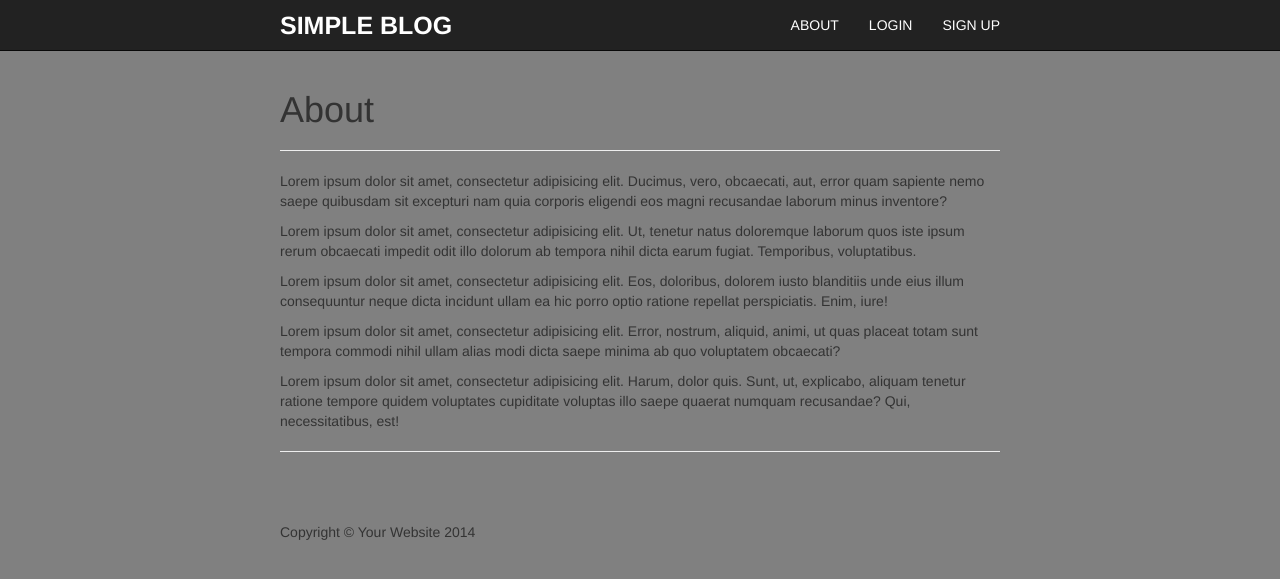
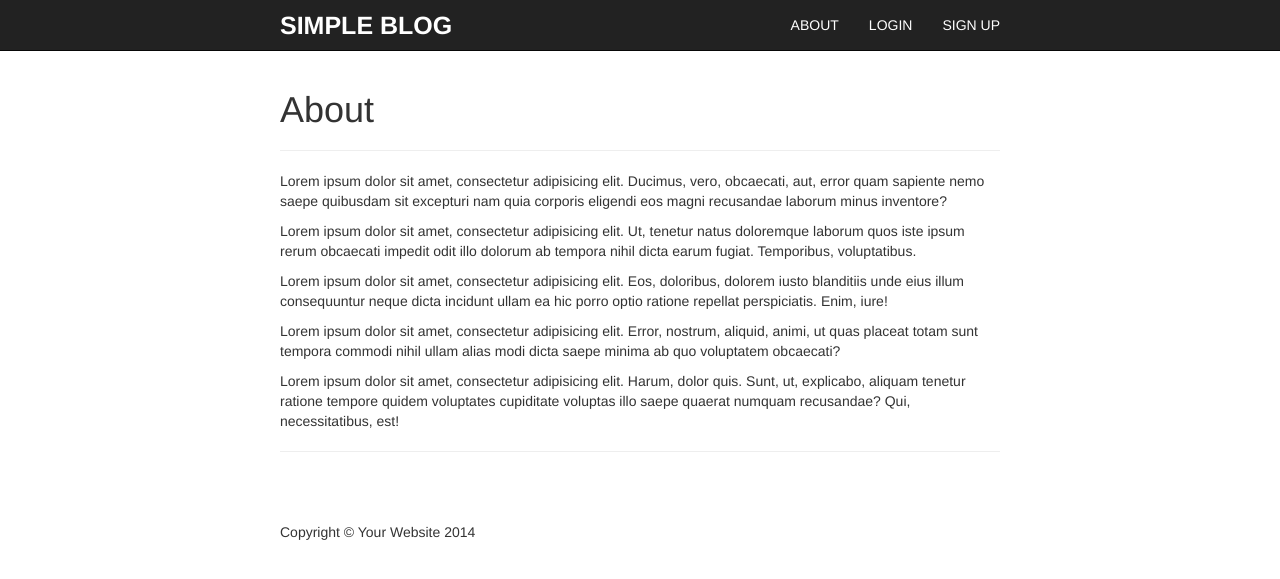
Before and after one commit to badt4ste/badt4ste.github.io, a PHP site: page /about.html in a window 1280 px wide. Shown: the top 579 px of the page. Run offline with PHP 8.4, Linux system fonts and the light colour scheme.

Commit message:
Update simple-blog-template.css

```diff
--- a/css/simple-blog-template.css
+++ b/css/simple-blog-template.css
@@ -6,7 +6,6 @@
 
 body {
     padding-top: 70px;
-    background-color: gray;/* Required padding for .navbar-fixed-top. Remove if using .navbar-static-top. Change if height of navigation changes. */
 }
 
 footer {
```
